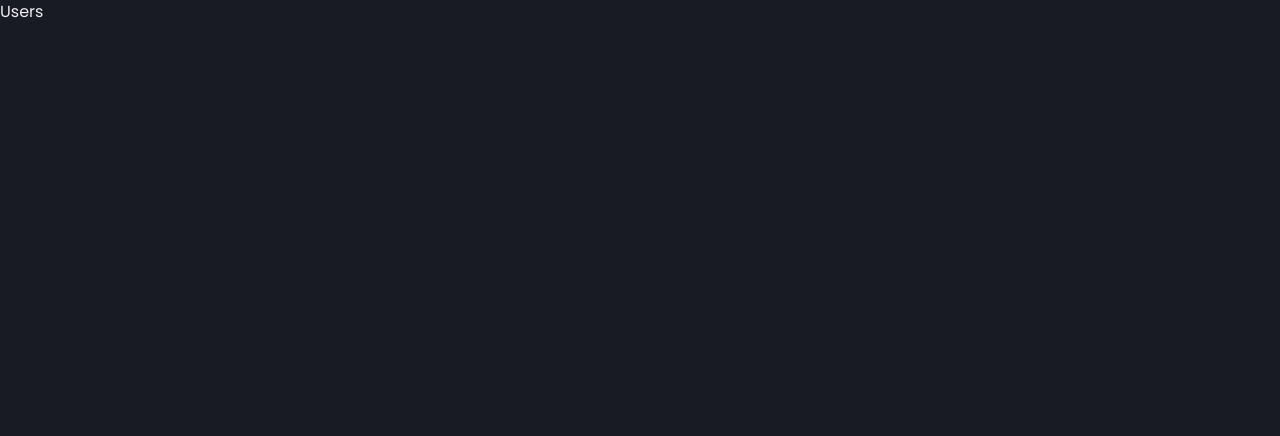
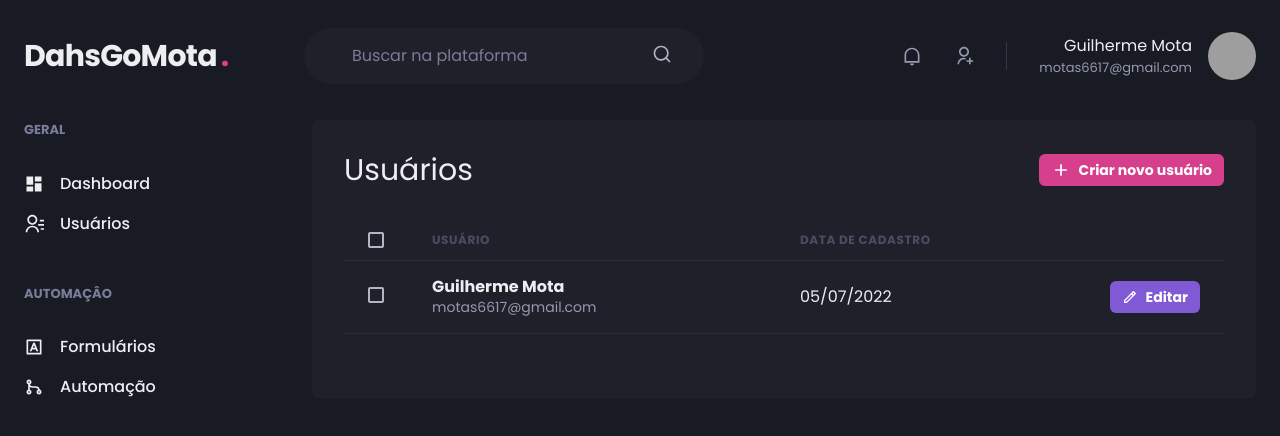
Before and after one commit to GuilhermeMota20/DashGoMota, a Next.js app: page /users in a window 1280 px wide. Shown: the top 436 px of the page. Built offline with nearby package versions, Linux system fonts and the light colour scheme; grey boxes are pictures that could not be loaded.

Commit message:
FT - creating page Users

```diff
--- a/src/pages/users/index.tsx
+++ b/src/pages/users/index.tsx
@@ -1,5 +1,88 @@
+import { Box, Button, Checkbox, Flex, Heading, Icon, Table, Tbody, Td, Text, Th, Thead, Tr } from "@chakra-ui/react";
+import { RiAddLine, RiPencilLine } from "react-icons/ri";
+import Header from "../../components/Header";
+import Sidebar from "../../components/Sidebar";
+
 export default function Users() {
-    return(
-        <h1>Users</h1>
+    return (
+        <Box>
+            <Header />
+
+            <Flex
+                w='100%'
+                maxWidth={1480}
+                my='6'
+                mx='auto'
+                px='6'
+            >
+                <Sidebar />
+
+                <Box
+                    flex='1'
+                    borderRadius={8}
+                    bg='gray.800'
+                    p='8'
+                >
+                    <Flex
+                        mb='8'
+                        justify='space-between'
+                        align='center'
+                    >
+                        <Heading
+                            size='lg'
+                            fontWeight='normal'
+                        >
+                            Usuários
+                        </Heading>
+
+                        <Button
+                            as='a'
+                            size='sm'
+                            fontSize='sm'
+                            colorScheme='pink'
+                            leftIcon={<Icon as={RiAddLine} fontSize='20' />}
+                        >
+                            Criar novo usuário
+                        </Button>
+                    </Flex>
+
+                    <Table colorScheme='whiteAlpha'>
+                        <Thead>
+                            <Tr>
+                                <Th px='6' color='gray.300' w='8' >
+                                    <Checkbox colorScheme='pink' />
+                                </Th>
+                                <Th>Usuário</Th>
+                                <Th>Data de cadastro</Th>
+                                <Th w='8'></Th>
+                            </Tr>
+                        </Thead>
+                        <Tbody>
+                            <Tr>
+                                <Td px='6' > <Checkbox colorScheme='pink' /> </Td>
+                                <Td>
+                                    <Box>
+                                        <Text fontWeight='bold' >Guilherme Mota</Text>
+                                        <Text fontSize='sm' color='gray.300' >motas6617@gmail.com</Text>
+                                    </Box>
+                                </Td>
+                                <Td>05/07/2022</Td>
+                                <Td>
+                                    <Button
+                                        as='a'
+                                        size='sm'
+                                        fontSize='sm'
+                                        colorScheme='purple'
+                                        leftIcon={<Icon as={RiPencilLine} fontSize='16' />}
+                                    >
+                                        Editar
+                                    </Button>
+                                </Td>
+                            </Tr>
+                        </Tbody>
+                    </Table>
+                </Box>
+            </Flex>
+        </Box>
     )
 }
```
